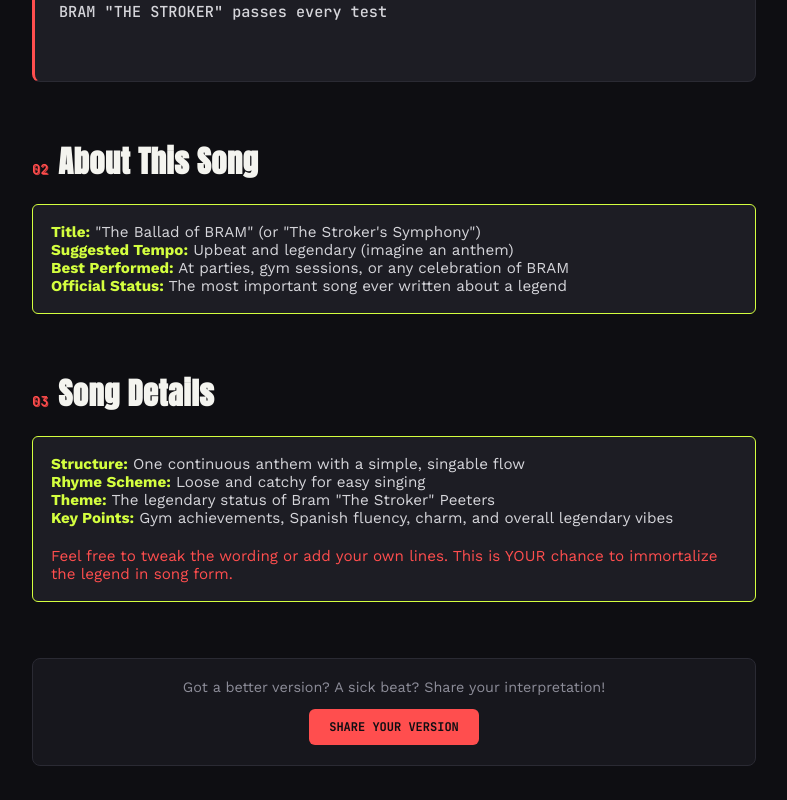
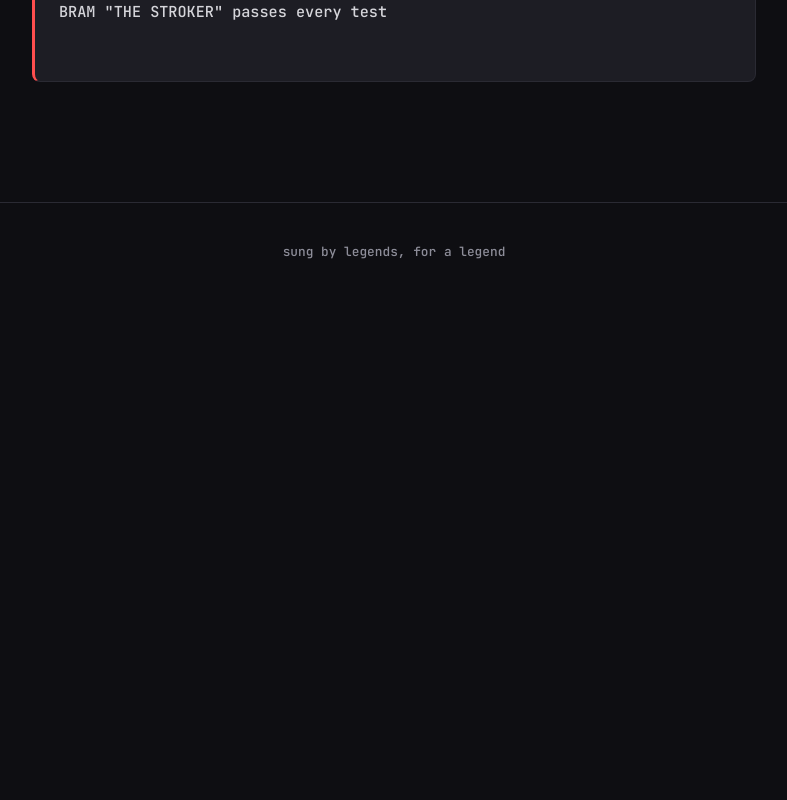
Before and after one commit to JulianBuijk/BramSite, a plain HTML site: page lyrics.html in a window 1280 px wide. Shown: the part 1700-2500 px from the top of the page, without its empty margins (246-1033 px from the left). After the commit the page ends 2000 px from the top, so only its background shows below. Drawn offline with nearby package versions, Linux system fonts and the light colour scheme.

Commit message:
Remove lyrics sidebar content

```diff
--- a/lyrics.html
+++ b/lyrics.html
@@ -302,58 +302,6 @@
     }
   }
 
-  /* ---------- Template Card ---------- */
-  .template-info {
-    background: var(--card);
-    border: 1px solid var(--lime);
-    padding: 18px;
-    border-radius: 6px;
-    margin-top: 20px;
-    font-size: 0.95rem;
-    color: #d5d5da;
-  }
-
-  .template-info strong {
-    color: var(--lime);
-  }
-
-  /* ---------- Share section ---------- */
-  .share {
-    background: var(--bg-soft);
-    border: 1px solid var(--line);
-    padding: 20px;
-    border-radius: 8px;
-    margin-top: 20px;
-    text-align: center;
-  }
-
-  .share p {
-    font-size: 0.9rem;
-    color: var(--muted);
-    margin-bottom: 14px;
-  }
-
-  .share-button {
-    display: inline-block;
-    background: var(--coral);
-    color: var(--bg);
-    padding: 10px 20px;
-    border-radius: 6px;
-    font-family: 'JetBrains Mono', monospace;
-    font-size: 0.75rem;
-    font-weight: 700;
-    text-decoration: none;
-    border: none;
-    cursor: pointer;
-    transition: transform 0.2s, filter 0.2s;
-  }
-
-  .share-button:active,
-  .share-button:hover {
-    transform: scale(1.05);
-    filter: brightness(1.2);
-  }
-
   footer {
     text-align: center;
     color: var(--muted);
@@ -441,34 +389,6 @@ BRAM "THE STROKER" passes every test
     </div>
   </section>
 
-  <section>
-    <div class="section-head"><span class="idx mono">02</span><h2>About This Song</h2></div>
-    <div class="template-info">
-      <p><strong>Title:</strong> "The Ballad of BRAM" (or "The Stroker's Symphony")</p>
-      <p><strong>Suggested Tempo:</strong> Upbeat and legendary (imagine an anthem)</p>
-      <p><strong>Best Performed:</strong> At parties, gym sessions, or any celebration of BRAM</p>
-      <p><strong>Official Status:</strong> The most important song ever written about a legend</p>
-    </div>
-  </section>
-
-  <section>
-    <div class="section-head"><span class="idx mono">03</span><h2>Song Details</h2></div>
-    <div class="template-info">
-      <p><strong>Structure:</strong> One continuous anthem with a simple, singable flow</p>
-      <p><strong>Rhyme Scheme:</strong> Loose and catchy for easy singing</p>
-      <p><strong>Theme:</strong> The legendary status of Bram "The Stroker" Peeters</p>
-      <p><strong>Key Points:</strong> Gym achievements, Spanish fluency, charm, and overall legendary vibes</p>
-      <p style="margin-top: 20px; color: var(--coral);">Feel free to tweak the wording or add your own lines. This is YOUR chance to immortalize the legend in song form.</p>
-    </div>
-  </section>
-
-  <section>
-    <div class="share">
-      <p>Got a better version? A sick beat? Share your interpretation!</p>
-      <button class="share-button" onclick="alert('Send your version to the homies! 🎵')">SHARE YOUR VERSION</button>
-    </div>
-  </section>
-
 </main>
 
 <footer>
```
